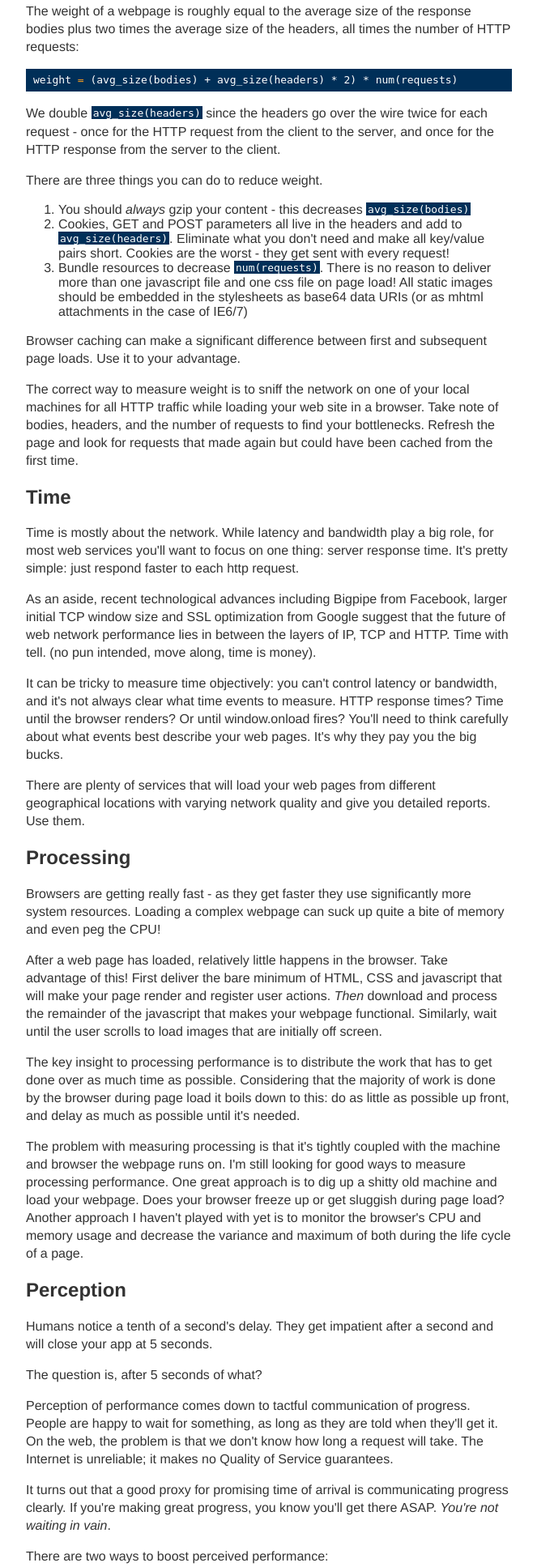
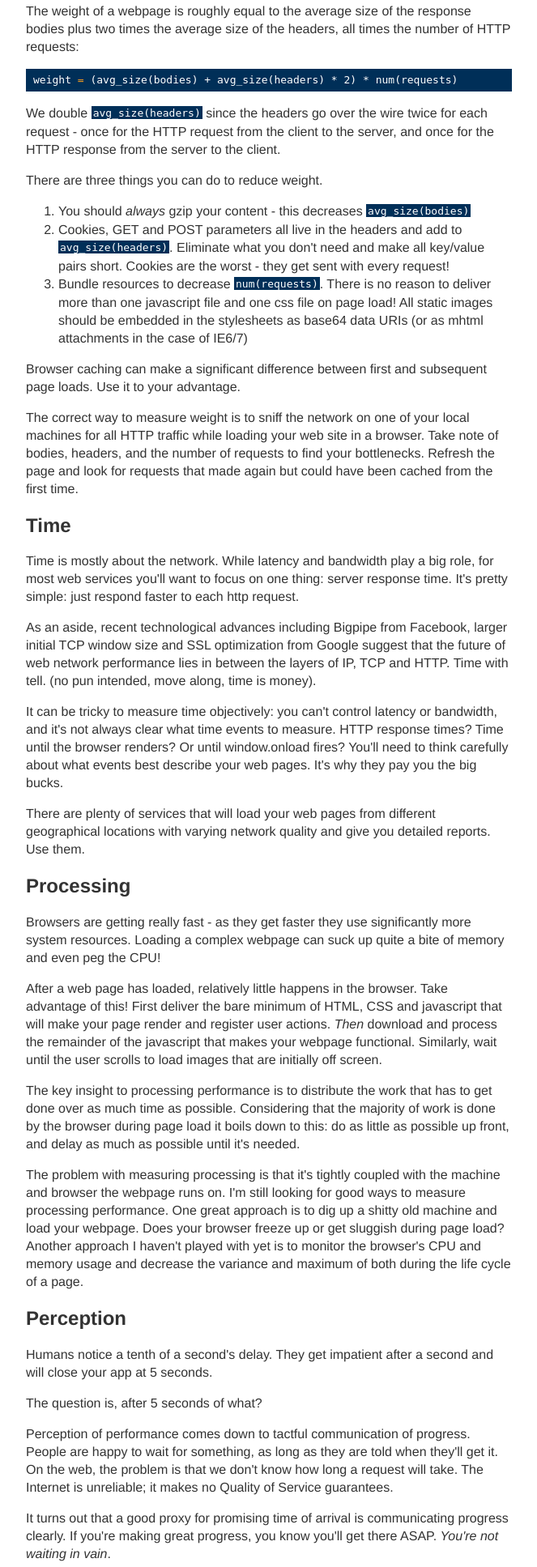
Before and after one commit to marcuswestin/marcuswest.in, a PHP site: page /read/four-performance-elements/index.html in a window 1280 px wide. Shown: the part 712-2647 px from the top of the page at 81% size, without its empty margins (51-714 px from the left). Run offline with PHP 8.4, Linux system fonts and the light colour scheme; some libraries are stand-ins or nearby versions.

Commit message:
Give lines of text in list items some breathing room

```diff
--- a/index.css
+++ b/index.css
@@ -52,7 +52,7 @@ code {
 a {
   cursor: pointer;
 }
-p {
+p, li {
   line-height: 22px;
 }
 pre {
```
